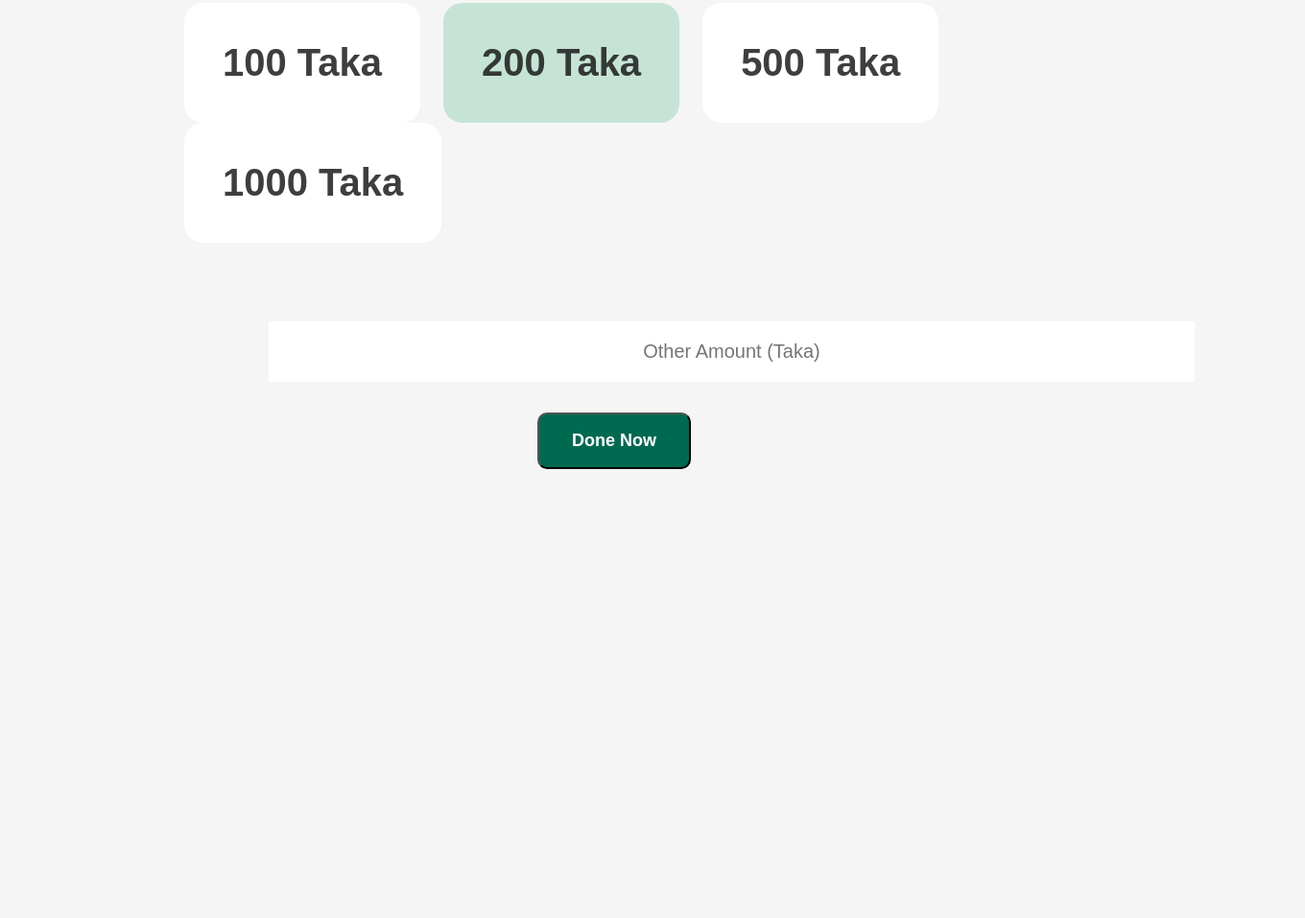
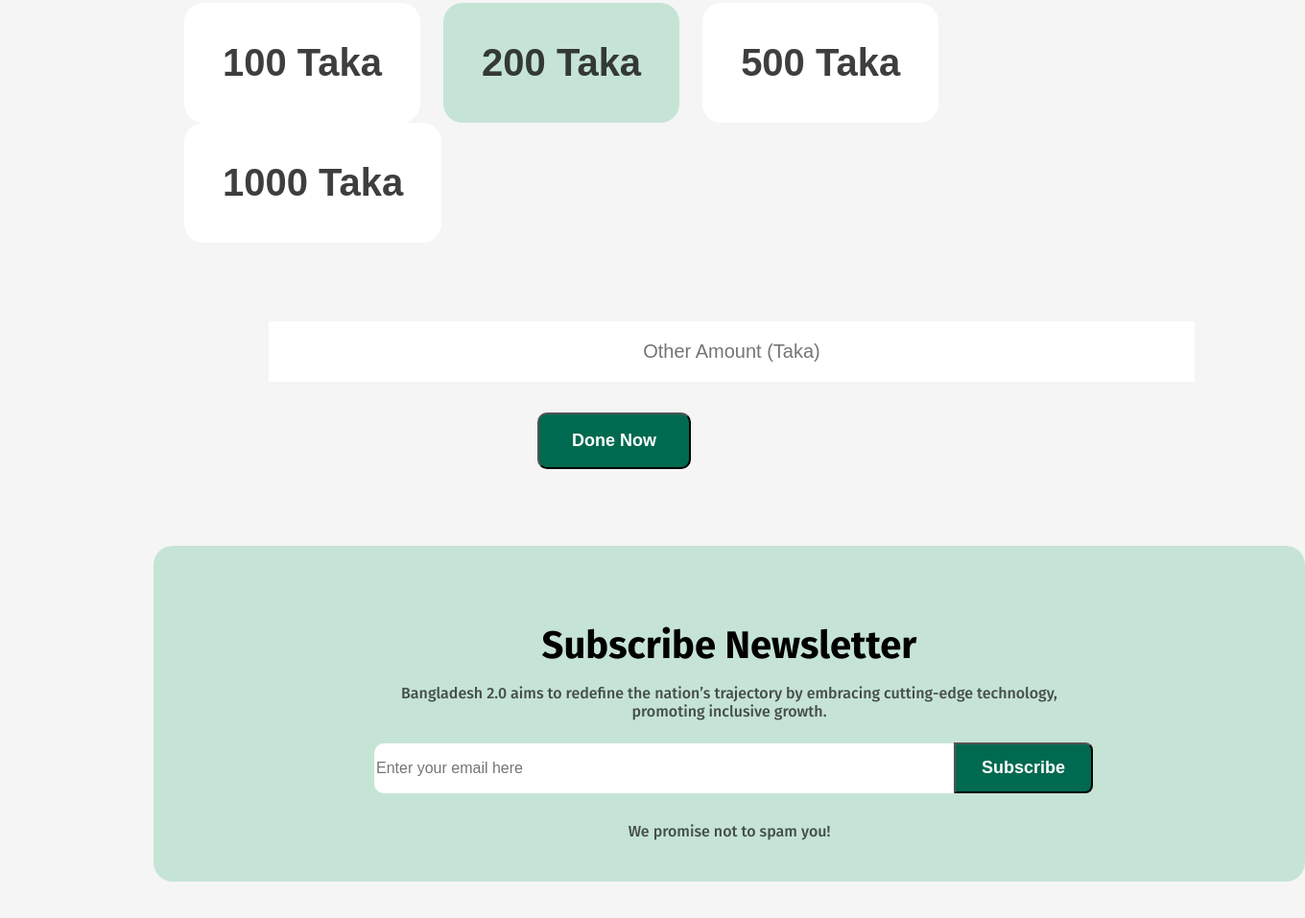
Before and after one commit to arifkhondokar09/assignment-01, a plain HTML site: page index.html in a window 1280 px wide. Shown: the part 3324-4281 px from the top of the page at 96% size, 1360 px wide, since content can reach past the window. Before the commit the page ends 3893 px from the top, so only its background shows below. Drawn offline with Linux system fonts and the light colour scheme.

Commit message:
newsletter part done

```diff
--- a/index.html
+++ b/index.html
@@ -144,6 +144,21 @@
 
 </section>
 
+
+
+
+ <section class="newsletter">
+
+
+  <h3 class="newsletter-title">Subscribe Newsletter</h3>
+    <p class="newsletter-description">Bangladesh 2.0 aims to redefine the nation’s trajectory by embracing cutting-edge technology, promoting inclusive growth.</p>
+  <input class="input5" type="email"placeholder="Enter your email here"><button class="btn9">Subscribe</button>
+  <p class="newsletter-description2">We promise not to spam you!</p>
+
+
+
+ </section>
+
   </main>
 
 
--- a/styles/style.css
+++ b/styles/style.css
@@ -402,3 +402,71 @@ margin-right: 32px;
   padding: 17px 34px;
   border-radius: 10px;
 }
+
+
+
+
+/* newsletter section style */
+
+
+.newsletter{
+  width: 1200px;
+  height: 350px;
+ background-color: rgba(198, 228, 214, 1);
+margin: 80px 160px;
+border-radius: 20px;
+}
+
+.newsletter-title{ font-weight: 700;
+font-size: 40px;
+color: black;
+text-align: center;
+padding-top: 80px;
+padding-bottom: 16px;
+}
+
+
+.newsletter-description{ font-size: 16px;
+  font-weight: 500;
+  color: rgba(14, 14, 14, 0.7);
+  text-align: center;
+  margin: 0px 250px;
+
+}
+
+.input5{ margin-right: 23px;
+  margin-left: 230px;
+  width: 600px;
+  height: 50px;
+  margin-top: 24px;
+
+  color: rgba(14, 14, 14, 0.3);
+  font-size: 16px;
+  font-weight: 500;
+  border-top-left-radius: 10px;
+  border-bottom-left-radius: 10px;
+  border: none;
+
+}
+
+
+.btn9{color: white;
+  background-color: rgba(0, 106, 80, 1);
+  font-size: 18px;
+  font-weight: 600;
+  text-align: center;
+  padding: 14px 27px;
+  border-bottom-right-radius: 8px;
+border-top-right-radius: 8px ;
+  margin-left: -23px;
+
+}
+
+.newsletter-description2{
+  font-size: 16px;
+  font-weight: 500;
+  color: rgba(14, 14, 14, 0.7);
+  text-align: center;
+  margin: 30px 250px;
+
+}
```
Lines whose indentation alone changed are shown as unchanged.
